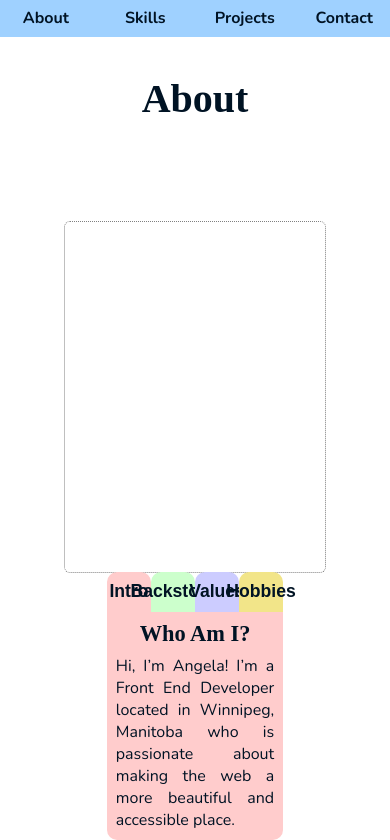
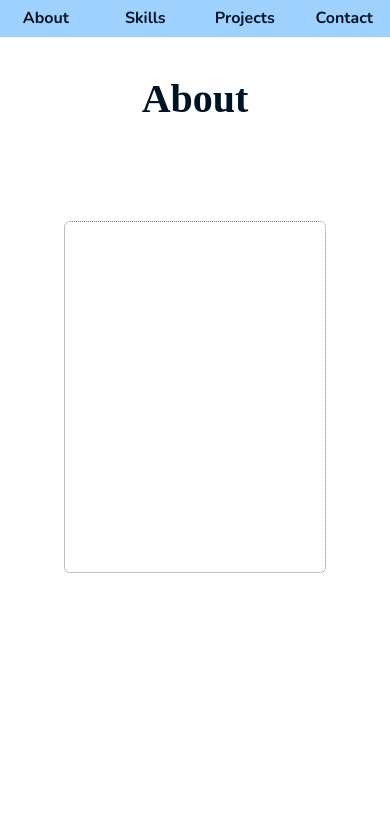
Before and after one commit to ang-riv/portfolio, a React (Create React App) app: page / in a window 390 px wide. Shown: the part 807-1647 px from the top of the page. After the commit the page ends 1573 px from the top, so only its background shows below. Built offline with nearby package versions, Linux system fonts and the light colour scheme; a web font is replaced by a local one.

Commit message:
Added desktop styles in aboutInfo and prepped for mobile views

```diff
--- a/src/AboutInfo.js
+++ b/src/AboutInfo.js
@@ -1,9 +1,11 @@
 import React from "react";
+import useWindowSize from "./useWindowSize";
 import { updatedInfo } from "./Imports";
 
 const AboutInfo = ({ activeTab }) => {
   const tabName = activeTab.toLowerCase();
 
+  const size = useWindowSize();
   // holder variable
   let currentTab = "";
 
@@ -16,6 +18,8 @@ const AboutInfo = ({ activeTab }) => {
   }
   // for desktop/tablet
   return (
+    <>
+      {size.width > 768 ? (
         <div
           className="about-info-body"
           style={{ backgroundColor: currentTab.color }}
@@ -33,6 +37,10 @@ const AboutInfo = ({ activeTab }) => {
             {currentTab.description}
           </p>
         </div>
+      ) : (
+        <div></div>
+      )}
+    </>
   );
   // for mobile
 };
--- a/src/style.css
+++ b/src/style.css
@@ -446,9 +446,9 @@ button {
     width: 7em;
   }
 
-  /* about section container */
-  .about-container {
-    margin: 0 35px;
+  /* about section */
+  .about-tabs-container {
+    display: none;
   }
 
   /* skill section  */
```
Lines whose indentation alone changed are shown as unchanged.
